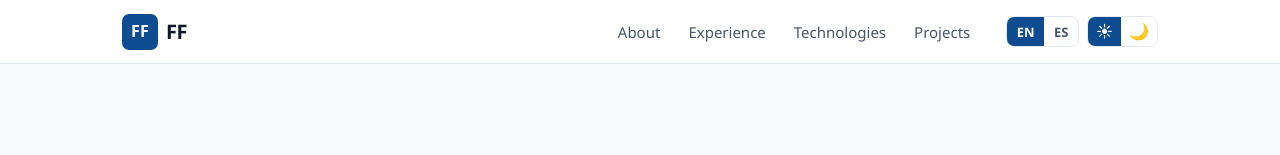
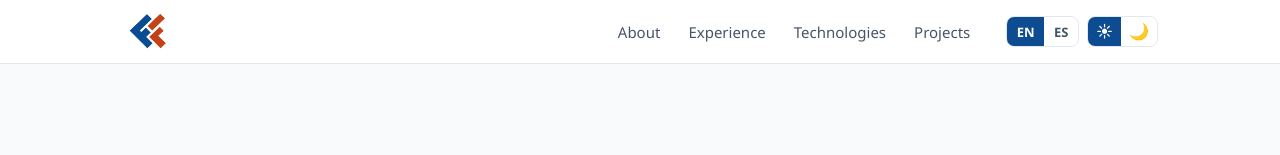
Before and after one commit to fedefrade/fedefrade-professional-portfolio, a React (Vite) app: page / in a window 1280 px wide. Shown: the top 155 px of the page. Built offline with nearby package versions, Linux system fonts and the light colour scheme.

Commit message:
use new logo

```diff
--- a/src/components/Header/Header.css
+++ b/src/components/Header/Header.css
@@ -21,26 +21,18 @@
 .header__logo {
   display: flex;
   align-items: center;
-  gap: 0.5rem;
-  color: var(--color-text);
-  font-weight: 700;
-  font-size: 1.25rem;
   text-decoration: none;
 }
 
 .header__logo:hover {
   text-decoration: none;
-  color: var(--color-primary);
 }
 
 .header__logo-img {
-  width: 36px;
-  height: 36px;
+  width: 56px;
+  height: 56px;
   object-fit: contain;
-}
-
-.header__logo-text {
-  letter-spacing: -0.02em;
+  display: block;
 }
 
 .header__burger {
--- a/src/components/Header/Header.jsx
+++ b/src/components/Header/Header.jsx
@@ -19,8 +19,7 @@ export function Header() {
     <header className="header" role="banner">
       <div className="header__inner">
         <a href="#about" className="header__logo" onClick={(e) => { e.preventDefault(); handleNavClick('about') }} aria-label="Home">
-          <img src="/logo.svg" alt="Logo" className="header__logo-img" />
-          <span className="header__logo-text">FF</span>
+          <img src="/logo_1.png" alt="FF - Federico Frade" className="header__logo-img" />
         </a>
 
         <button
```
Also changed, not shown: public/logo_1.png (added).
